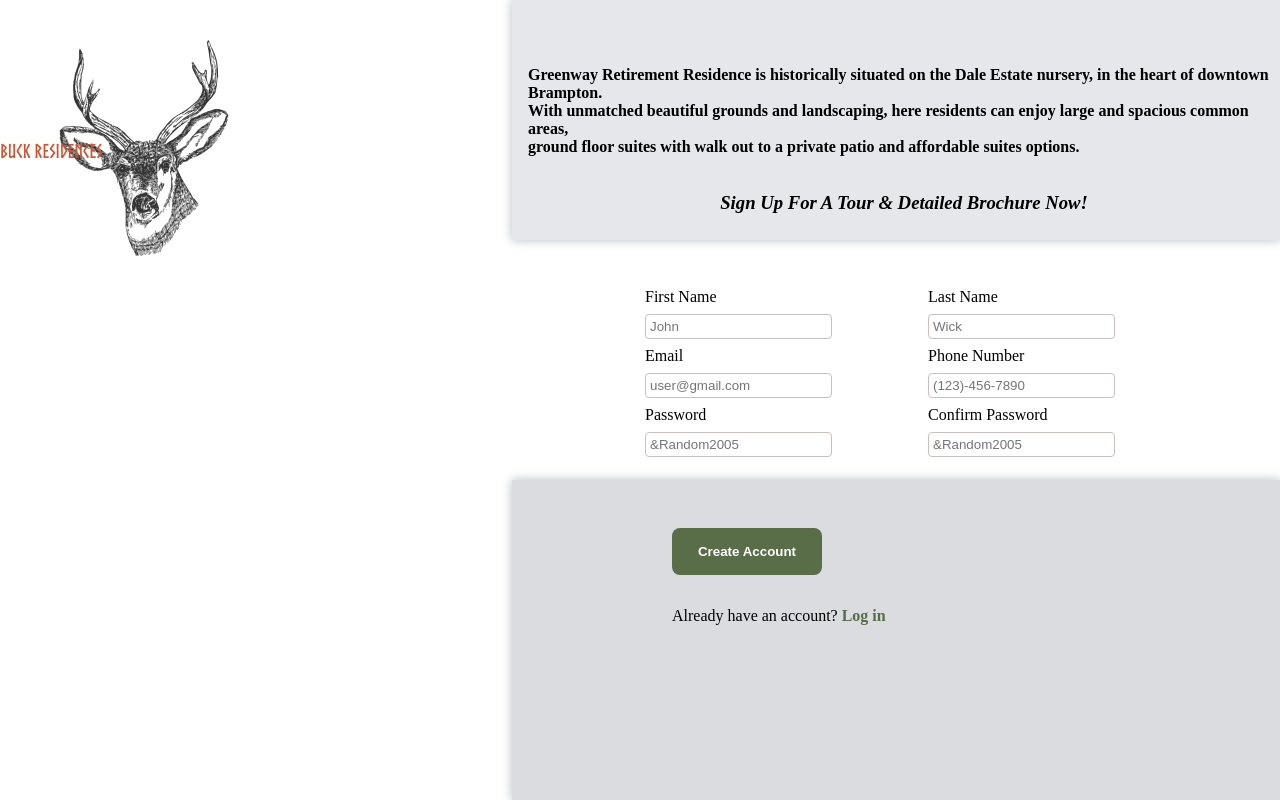
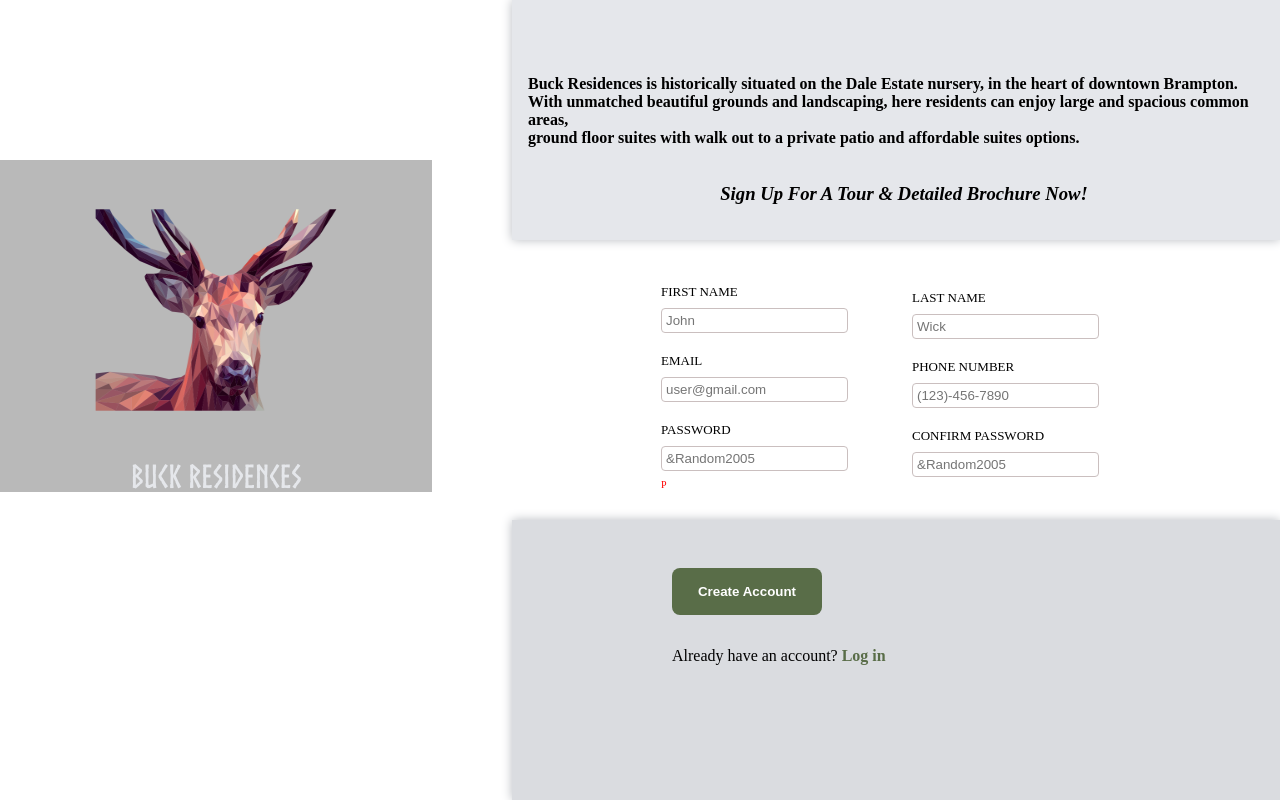
Before and after one commit to hakeem0114/Sign-up-Page, a plain HTML site: page index.html in a window 1280 px wide. Drawn offline with Linux system fonts and the light colour scheme.

Commit message:
Finished project with password validation

```diff
--- a/index.html
+++ b/index.html
@@ -11,14 +11,18 @@
     <div class="main">
         <div class="left-container">
             <div class="hero">
-                <p>Buck Residences</p>
+                <div class="hero-back">
+                    <img id="deer" src="./images/deer3.png" alt="Deer" height="300px" width="250px">
+                   <h1>Buck Residences</h1>
+                </div>
+
             </div>
 
         </div>
 
         <div class="right-container">
             <div class="top">
-                <h4>Greenway Retirement Residence is historically situated on the Dale Estate nursery, in the heart of downtown Brampton. <br>
+                <h4>Buck Residences is historically situated on the Dale Estate nursery, in the heart of downtown Brampton. <br>
                      With unmatched beautiful grounds and landscaping, here residents can enjoy large and spacious common areas, <br>
                      ground floor suites with walk out to a private patio and affordable suites options. </h4>
                 <br> <br>
@@ -29,27 +33,29 @@
                 <form action="#" method="post" class="middle-form">
 
                         <div class="left">
-                            <label for="name">First Name</label>
+                            <label for="name">FIRST NAME</label>
                             <input type="text" placeholder="John" id="name" required>
 
-                            <label for="email">Email</label>
+                            <label for="email">EMAIL</label>
                             <input type="email" placeholder="user@gmail.com" id="email" required>
 
-                            <label for="password">Password</label>  <! Password validation in Js>
+                            <label for="password">PASSWORD</label>  <! Password validation in Js>
                             <input type="password" placeholder="&Random2005" id="password" required>
+                            <p id="error">P</p>
 
                         </div>
 
                          <div class="right">
-                            <label for="name">Last Name</label>
+                            <label for="name">LAST NAME</label>
                             <input type="text" placeholder="Wick" id="name" required>
 
-                            <label for="phone">Phone Number</label>
+                            <label for="phone">PHONE NUMBER</label>
                             <input type="tel" placeholder="(123)-456-7890" id="phone" pattern="[0-9]{3}-[0-9]{3}-[0-9]{4}"
                              minlength="9" maxlength="9" required>
 
-                            <label for="password">Confirm Password</label>
-                            <input type="password" placeholder="&Random2005" id="password" required>
+                            <label for="password2">CONFIRM PASSWORD</label>
+                            <input type="password" minlength="1" placeholder="&Random2005" id="password2" required>
+                            <p></p>
 
                          </div>
 
@@ -60,7 +66,7 @@
 
             <div class="bottom">
                 <div class="footer">
-                    <button class="account">Create Account</div>
+                    <button type="submit" class="account">Create Account</div>
                         <p class="para" >Already have an account?  <a href="#">Log in</a> </p>
 
                 </div>
@@ -71,4 +77,5 @@
     </div>
 
 </body>
+<script src="main.js"></script>
 </html>
--- /dev/null
+++ b/main.js
@@ -0,0 +1,26 @@
+console.log("Checking")
+
+let password1 = document.getElementById("password");
+let password2 = document.getElementById("password2");
+
+console.log(password1)
+console.log(password2)
+
+let button = document.querySelector(".account");
+
+let error = document.getElementById("error");
+
+
+button.addEventListener("click",(e)=>{
+    console.log("event")
+    if(password1.value == "" && password2.value == ""){
+        error.textContent = ""
+    }
+
+    if(password1.value === password2.value){
+        error.style.color = "green";
+        error.textContent = "*Passwords match";
+    }else {
+        error.style.color = "red";
+        error.textContent = "*Passwords do not match";}
+})
--- a/style.css
+++ b/style.css
@@ -6,7 +6,7 @@
     --new-green:  #596D48;
 }
 
-@font-face {
+@font-face { /*Import font*/
     font-family: heroFont;
     src: url(./fonts/Norse.otf );
   }
@@ -31,22 +31,27 @@
 .hero{
 
     display: flex;
+    justify-content: center;
     align-items: center;
 
+}
 
-    background-image: url(./images/deer.png );
-    background-size: no-repeat;
-    background-size: cover; /*Scales image with same ratio to container*/
-
-    width: 300px;
-    height: 300px;
+.hero-back{
 
 
+    display: flex;
+    flex-direction: column;
+    justify-content: center;
+    align-items: center;
+
+    margin-top: 10rem;
+    margin-right: 5rem;
+
+    color: #e5e7eb;
     font-family: heroFont;
-    color: rgb(204, 86, 51);
-    font-size: larger;
 
-
+    background-color: rgba(26, 25, 25, 0.3);
+   width: 100%;
 }
 
 .right-container{
@@ -70,7 +75,7 @@
 }
 
 .middle{
-    height:30%;
+    height:35%;
 }
 
 .middle-form{
@@ -83,6 +88,7 @@
 }
 
 input{
+
     border:1px solid rgb(202, 191, 191);
     border-radius: .25rem;
 }
@@ -91,14 +97,14 @@ input{
     display: flex;
     flex-direction: column;
 
-    margin: 3rem;
+    margin: 2rem;
     gap: 0.5rem;
 }
 .right{
     display: flex;
     flex-direction: column;
 
-    margin: 3rem;
+    margin: 2rem;
     gap: 0.5rem;
 }
 
@@ -121,7 +127,7 @@ input:valid{
 
 
 .bottom{
-    height:40%;
+    height:35%;
     background-color: #dadce0;
     box-shadow: 0 0 10px  #b8bbc0 ;
 }
@@ -162,5 +168,17 @@ a{
 }
 
 .account:focus{
-    transform: scale(1.05);
+    transform: scale(1.015);
+    color: rgb(218, 228, 218);
 }
+
+#error{
+    color:red;
+    font-size: 10px;
+    margin: 0;
+}
+
+label{
+    margin-top: .75rem;
+    font-size: 13px;
+}
```
Also changed, not shown: images/deer2.png (added), images/deer3.png (added).
